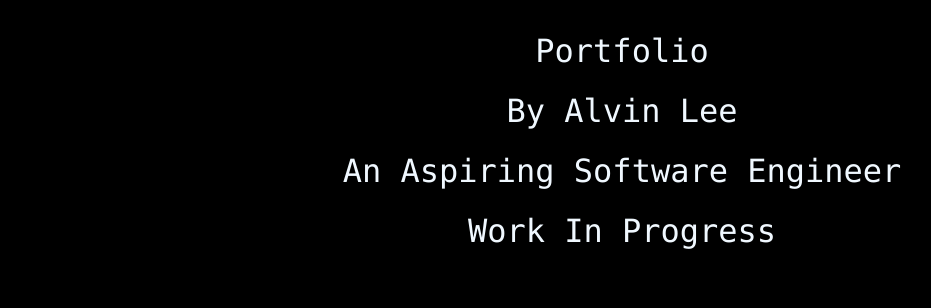
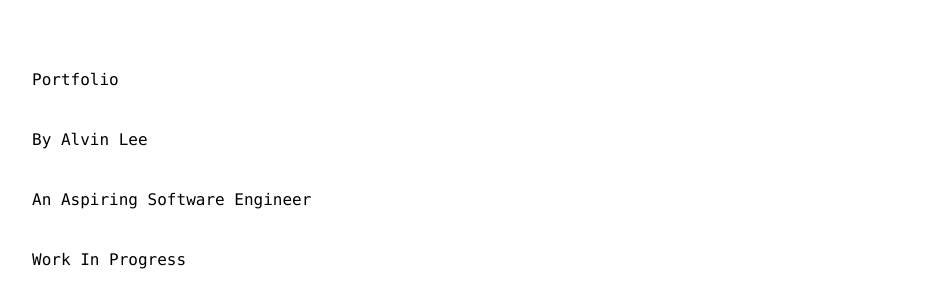
Before and after one commit to alvinlee00/alvinlee00.github.io, a React (Create React App) app: page / in a window 1280 px wide. Shown: the top 308 px of the page, without its empty margins (18-949 px from the left). Built offline with nearby package versions, Linux system fonts and the light colour scheme.

Commit message:
starting navbar

```diff
--- a/src/App.css
+++ b/src/App.css
@@ -1,7 +1,7 @@
 .title{
-  color: aliceblue;
+
+  color: black;
   text-transform: capitalize;
-  text-align: center;
   line-height: 60px;
   font-family: ryo-text-plusn, menlo;
   font-weight: 500;
@@ -31,5 +31,6 @@
   }
 }
 body{
-  background-color: black;
+  margin:50px;
+  background-color: white;
 }
--- a/src/App.js
+++ b/src/App.js
@@ -6,12 +6,12 @@ function App() {
   return (
 
     <div>
-      <h1 class="title">
+      <span class="title">
         <span class="title-content">Portfolio</span>
         <span class="title-content title-second">by alvin lee</span>
         <span class="title-content title-third">an aspiring software engineer</span>
         <span class="title-content title-fourth">work in progress</span>
-      </h1>
+      </span>
     </div>
   );
 }
--- a/src/index.js
+++ b/src/index.js
@@ -2,16 +2,11 @@ import React from 'react';
 import ReactDOM from 'react-dom/client';
 import './index.css';
 import App from './App';
-import reportWebVitals from './reportWebVitals';
+
 
 const root = ReactDOM.createRoot(document.getElementById('root'));
 root.render(
-  <React.StrictMode>
-    <App />
-  </React.StrictMode>
+
+    <App />,
+
 );
-
-// If you want to start measuring performance in your app, pass a function
-// to log results (for example: reportWebVitals(console.log))
-// or send to an analytics endpoint. Learn more: https://bit.ly/CRA-vitals
-reportWebVitals();
--- a/src/reportWebVitals.js
+++ /dev/null
@@ -1,13 +0,0 @@
-const reportWebVitals = onPerfEntry => {
-  if (onPerfEntry && onPerfEntry instanceof Function) {
-    import('web-vitals').then(({ getCLS, getFID, getFCP, getLCP, getTTFB }) => {
-      getCLS(onPerfEntry);
-      getFID(onPerfEntry);
-      getFCP(onPerfEntry);
-      getLCP(onPerfEntry);
-      getTTFB(onPerfEntry);
-    });
-  }
-};
-
-export default reportWebVitals;
```
Also changed, not shown: src/setupTests.js (deleted, +0 -5 lines), src/components/Button.css (added), src/components/Button.js (added), src/components/Navbar/Navbar.js (added), src/logo.svg (deleted), 1 other file (tests, documents, lock files or other folders).
